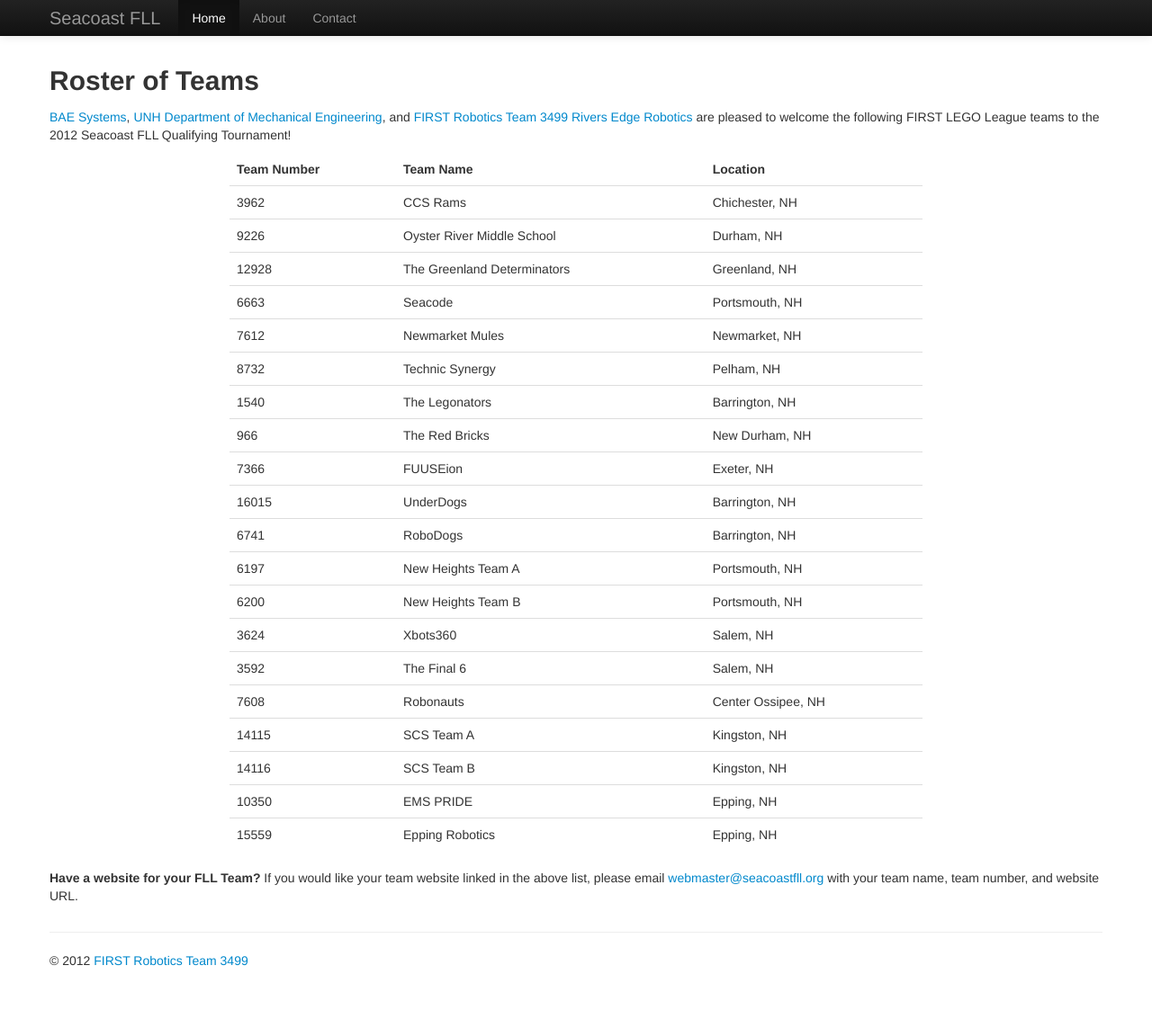
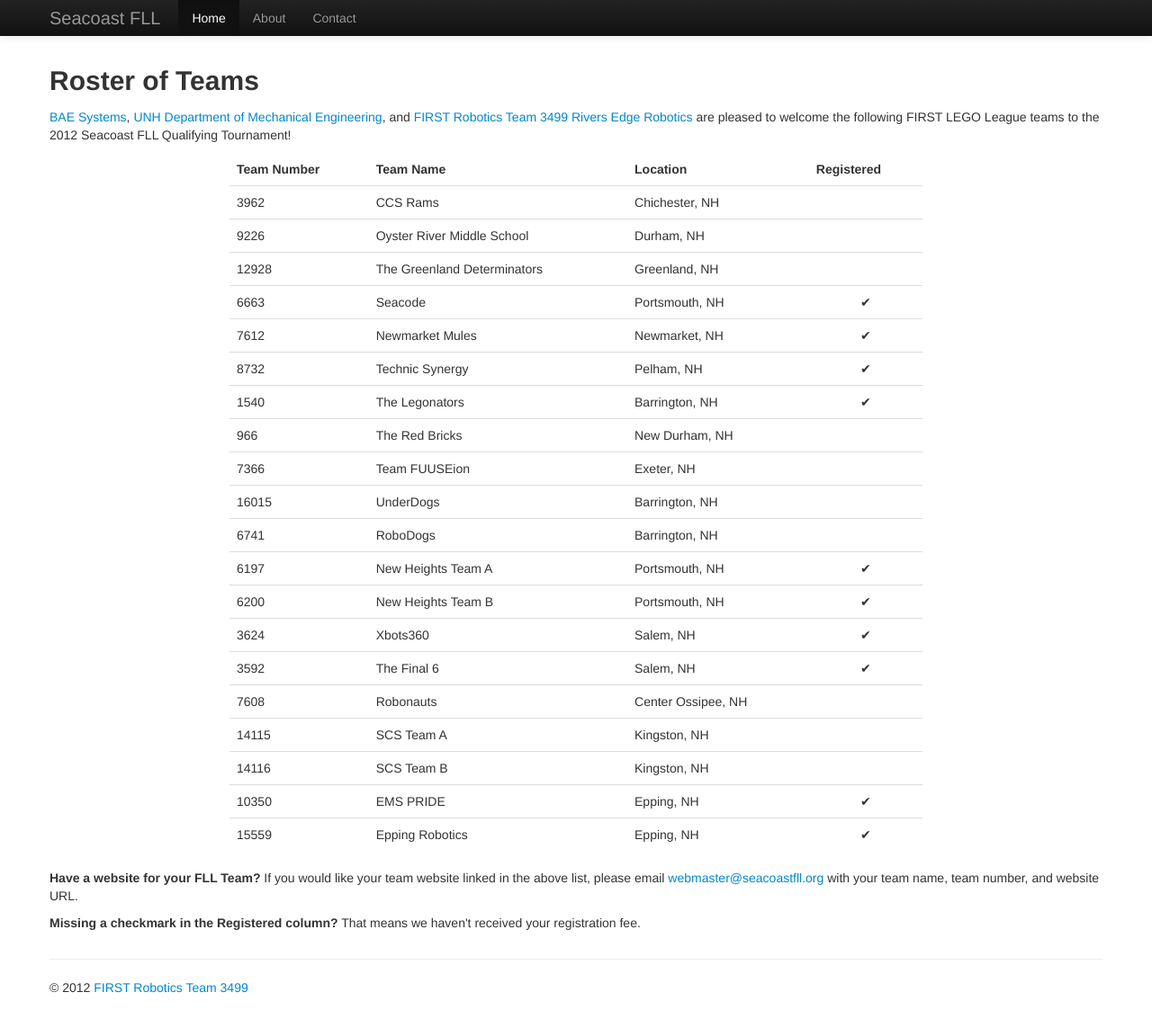
Before and after one commit to team3499/seacoastfll.org, a Jekyll site: the page built from roster.html, in a window 1280 px wide and 1158 px high. Shown: the top 1143 px of the window at 90% size. Built offline with Jekyll 4.4.1, drawn with Linux system fonts in a browser that asks for light colours.

Commit message:
Registered column on FLL team roster

```diff
--- a/roster.html
+++ b/roster.html
@@ -19,6 +19,7 @@ author: Brian Turnbull
                 <th>Team Number</th>
                 <th>Team Name</th>
                 <th>Location</th>
+                <th>Registered</th>
               </tr>
             </thead>
             <tbody>
@@ -26,101 +27,121 @@ author: Brian Turnbull
                 <td>3962</td>
                 <td>CCS Rams</td>
                 <td>Chichester, NH</td>
+                <td style="text-align: center">&nbsp;</td>
               </tr>
               <tr>
                 <td>9226</td>
                 <td>Oyster River Middle School</td>
                 <td>Durham, NH</td>
+                <td style="text-align: center">&nbsp;</td>
               </tr>
               <tr>
                 <td>12928</td>
                 <td>The Greenland Determinators</td>
                 <td>Greenland, NH</td>
+                <td style="text-align: center">&nbsp;</td>
               </tr>
               <tr>
                 <td>6663</td>
                 <td>Seacode</td>
                 <td>Portsmouth, NH</td>
+                <td style="text-align: center">✔</td>
               </tr>
               <tr>
                 <td>7612</td>
                 <td>Newmarket Mules</td>
                 <td>Newmarket, NH</td>
+                <td style="text-align: center">✔</td>
               </tr>
               <tr>
                 <td>8732</td>
                 <td>Technic Synergy</td>
                 <td>Pelham, NH</td>
+                <td style="text-align: center">✔</td>
               </tr>
               <tr>
                 <td>1540</td>
                 <td>The Legonators</td>
                 <td>Barrington, NH</td>
+                <td style="text-align: center">✔</td>
               </tr>
               <tr>
                 <td>966</td>
                 <td>The Red Bricks</td>
                 <td>New Durham, NH</td>
+                <td style="text-align: center">&nbsp;</td>
               </tr>
               <tr>
                 <td>7366</td>
-                <td>FUUSEion</td>
+                <td>Team FUUSEion</td>
                 <td>Exeter, NH</td>
+                <td style="text-align: center">&nbsp;</td>
               </tr>
               <tr>
                 <td>16015</td>
                 <td>UnderDogs</td>
                 <td>Barrington, NH</td>
+                <td style="text-align: center">&nbsp;</td>
               </tr>
               <tr>
                 <td>6741</td>
                 <td>RoboDogs</td>
                 <td>Barrington, NH</td>
+                <td style="text-align: center">&nbsp;</td>
               </tr>
               <tr>
                 <td>6197</td>
                 <td>New Heights Team A</td>
                 <td>Portsmouth, NH</td>
+                <td style="text-align: center">✔</td>
               </tr>
               <tr>
                 <td>6200</td>
                 <td>New Heights Team B</td>
                 <td>Portsmouth, NH</td>
+                <td style="text-align: center">✔</td>
               </tr>
               <tr>
                 <td>3624</td>
                 <td>Xbots360</td>
                 <td>Salem, NH</td>
+                <td style="text-align: center">✔</td>
               </tr>
               <tr>
                 <td>3592</td>
                 <td>The Final 6</td>
                 <td>Salem, NH</td>
+                <td style="text-align: center">✔</td>
               </tr>
               <tr>
                 <td>7608</td>
                 <td>Robonauts</td>
                 <td>Center Ossipee, NH</td>
+                <td style="text-align: center">&nbsp;</td>
               </tr>
               <tr>
                 <td>14115</td>
                 <td>SCS Team A</td>
                 <td>Kingston, NH</td>
+                <td style="text-align: center">&nbsp;</td>
               </tr>
               <tr>
                 <td>14116</td>
                 <td>SCS Team B</td>
                 <td>Kingston, NH</td>
+                <td style="text-align: center">&nbsp;</td>
               </tr>
               <tr>
                 <td>10350</td>
                 <td>EMS PRIDE</td>
                 <td>Epping, NH</td>
+                <td style="text-align: center">✔</td>
               </tr>
               <tr>
                 <td>15559</td>
                 <td>Epping Robotics</td>
                 <td>Epping, NH</td>
+                <td style="text-align: center">✔</td>
               </tr>
             </tbody>
           </table>
@@ -129,5 +150,6 @@ author: Brian Turnbull
       <div class="row">
         <div class="span12">
           <p><strong>Have a website for your FLL Team?</strong> If you would like your team website linked in the above list, please email <a href="mailto:webmaster@seacoastfll.org?Subject=Link Team Website">webmaster@seacoastfll.org</a> with your team name, team number, and website URL.</p>
+          <p><strong>Missing a checkmark in the Registered column?</strong> That means we haven't received your registration fee.</p>
         </div>
       </div>
```
